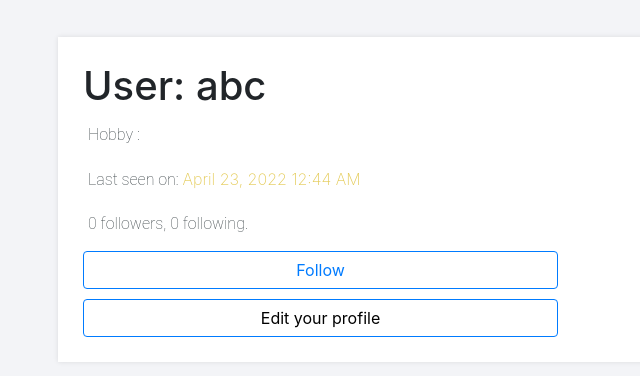
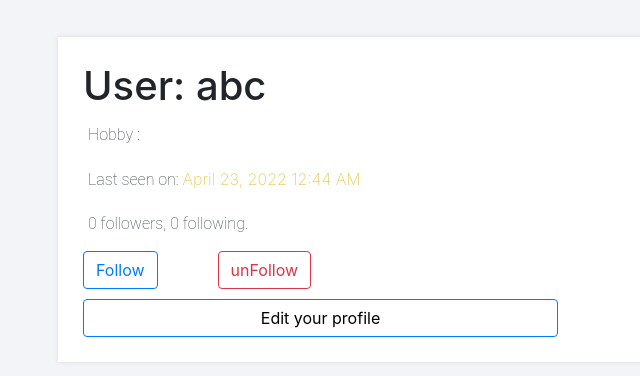
Before and after one commit to kunjshah45/comp440-project, a Flask app: page /profile in a window 1280 px wide. Shown: the part 60-436 px from the top of the page, without its empty margins (82-722 px from the left). Run offline with Flask 2, Linux system fonts and the light colour scheme; some libraries are stand-ins or nearby versions.

Commit message:
Follow/unfollow button gui added

```diff
--- a/templates/profile.html
+++ b/templates/profile.html
@@ -12,8 +12,10 @@
         <p>Last seen on: <span class="" data-timestamp="2022-04-23T07:44:18Z" data-format="format('LLL')" data-refresh="0">April 23, 2022 12:44 AM</span></p>
 
         <p>0 followers, 0 following.</p>
-
-        <button type="button" style="width: 50%; " class="btn btn-outline-primary">Follow</button>
+        <div style="display: flex; ">
+            <button type="button" style="margin-right: 60px;" class="btn btn-outline-primary">Follow</button>
+            <button type="button" class="btn btn-outline-danger">unFollow</button>
+        </div>
         <button type="button" style=" margin-top: 10px; width: 50%; " class="btn btn-outline-primary"><a style="text-decoration: none; color:black;" href="/dashboard">Edit your profile</a></button>
 
     </div>
```
